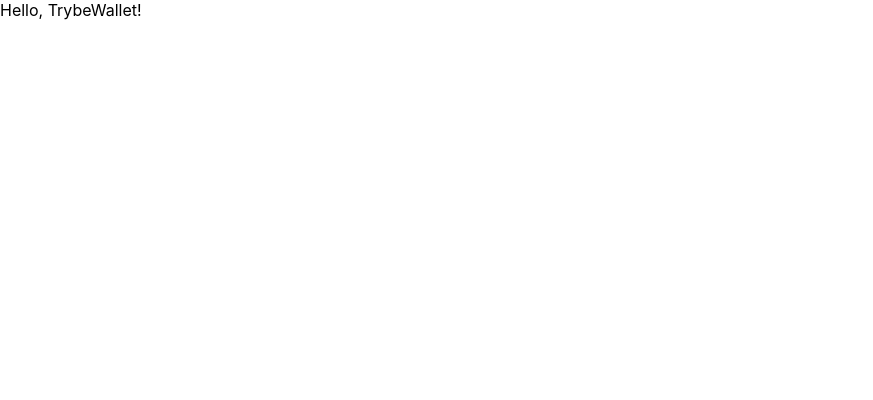
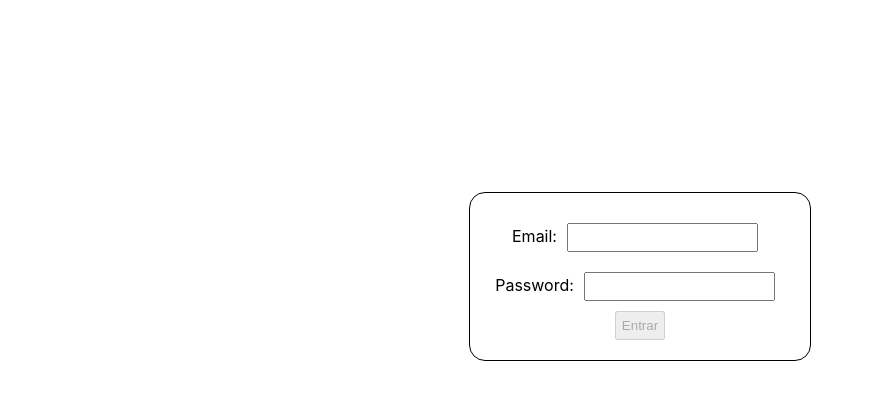
Before and after one commit to cae07/sd-013-a-project-trybewallet, a React (Create React App) app: page / in a window 1280 px wide. Shown: the top 400 px of the page, without its empty margins (0-873 px from the left). Built offline with nearby package versions, Linux system fonts and the light colour scheme.

Commit message:
requisito 1 ao 3

```diff
--- a/src/App.js
+++ b/src/App.js
@@ -1,7 +1,15 @@
 import React from 'react';
+import { Switch, Route } from 'react-router-dom';
+import Login from './pages/Login';
+import Wallet from './pages/Wallet';
 
 function App() {
-  return <div>Hello, TrybeWallet!</div>;
+  return (
+    <Switch>
+      <Route exact path="/" component={ Login } />
+      <Route exact path="/carteira" component={ Wallet } />
+    </Switch>
+  );
 }
 
 export default App;
--- a/src/actions/index.js
+++ b/src/actions/index.js
@@ -1 +1,3 @@
-// Coloque aqui suas actions
+export const GET_EMAIL = 'GET_EMAIL';
+
+export const getEmail = (payload) => ({ type: GET_EMAIL, email: payload });
--- a/src/index.js
+++ b/src/index.js
@@ -1,18 +1,16 @@
 import React from 'react';
 import ReactDOM from 'react-dom';
 import { BrowserRouter } from 'react-router-dom';
+import { Provider } from 'react-redux';
 import './index.css';
 import App from './App';
-import * as serviceWorker from './serviceWorker';
+import store from './store';
 
 ReactDOM.render(
   <BrowserRouter>
-    <App />
+    <Provider store={ store }>
+      <App />
+    </Provider>
   </BrowserRouter>,
   document.getElementById('root'),
 );
-
-// If you want your app to work offline and load faster, you can change
-// unregister() to register() below. Note this comes with some pitfalls.
-// Learn more about service workers: https://bit.ly/CRA-PWA
-serviceWorker.unregister();
--- /dev/null
+++ b/src/pages/Login.css
@@ -0,0 +1,28 @@
+.login-panel {
+  align-items: center;
+  border: 1px solid black;
+  border-radius: 16px;
+  display: flex;
+  flex-direction: column;
+  margin: 15% auto;
+  padding: 20px;
+  width: 300px;
+}
+
+.login-panel img {
+  margin: 10px;
+  padding: 5px;
+}
+
+.login-panel input {
+  margin: 10px;
+  padding: 5px;
+}
+
+.login-panel button {
+  padding: 5px;
+}
+
+.login-panel button:hover {
+  cursor: pointer;
+}
--- a/src/pages/Login.js
+++ b/src/pages/Login.js
@@ -1,9 +1,75 @@
 import React from 'react';
+import PropTypes from 'prop-types';
+import { connect } from 'react-redux';
+import './Login.css';
+
+import { getEmail } from '../actions';
 
 class Login extends React.Component {
+  constructor(props) {
+    super(props);
+
+    this.state = {
+      email: '',
+      valid: false,
+      password: '',
+    };
+    this.handleChange = this.handleChange.bind(this);
+    this.changePage = this.changePage.bind(this);
+  }
+
+  handleChange(event) {
+    this.setState({ [event.target.name]: event.target.value }, () => {
+      const { email, password, valid } = this.state;
+      const regex = /(.)(.*)@(.)(.*)\.(...)(.*)/;
+      const passNum = 6;
+      if (email.match(regex) && password.length >= passNum && valid === false) {
+        this.setState({ valid: true });
+      }
+    });
+  }
+
+  changePage() {
+    const { history, dispatchEmail } = this.props;
+    const { email } = this.state;
+    dispatchEmail(email);
+    history.push('/carteira');
+  }
+
   render() {
-    return <div>Login</div>;
+    const { valid } = this.state;
+    return (
+      <div className="login-panel">
+        <label htmlFor="email">
+          Email:
+          <input
+            name="email"
+            type="email"
+            data-testid="email-input"
+            onChange={ this.handleChange }
+          />
+        </label>
+        <label htmlFor="password">
+          Password:
+          <input
+            name="password"
+            type="text"
+            data-testid="password-input"
+            onChange={ this.handleChange }
+          />
+        </label>
+        {valid ? <button type="button" onClick={ this.changePage }>Entrar</button> : <button type="button" disabled>Entrar</button>}
+      </div>
+    );
   }
 }
 
-export default Login;
+const mapDispatchToProps = (dispatch) => ({
+  dispatchEmail: (payload) => dispatch(getEmail(payload)),
+});
+
+Login.propTypes = {
+  history: PropTypes.object,
+}.isRequired;
+
+export default connect(null, mapDispatchToProps)(Login);
--- a/src/reducers/index.js
+++ b/src/reducers/index.js
@@ -1,5 +1,7 @@
-// import user from './user';
-// import wallet from './wallet';
+import { combineReducers } from 'redux';
+import user from './user';
+import wallet from './wallet';
 
-// Configure os seus reducers.
-// ATENÇÃO: você obrigatoriamente tem que utilizar as chaves "user" e "wallet" no seu estado global
+const rootReducer = combineReducers({ user, wallet });
+
+export default rootReducer;
--- a/src/reducers/user.js
+++ b/src/reducers/user.js
@@ -1 +1,16 @@
-// Esse reducer será responsável por tratar as informações da pessoa usuária
+import { GET_EMAIL } from '../actions';
+
+const INITIAL_STATE = {
+  email: '',
+};
+
+const user = (state = INITIAL_STATE, action) => {
+  switch (action.type) {
+  case GET_EMAIL:
+    return { ...state, email: action.email };
+  default:
+    return state;
+  }
+};
+
+export default user;
```
Also changed, not shown: 1 other file (tests, documents, lock files or other folders).
